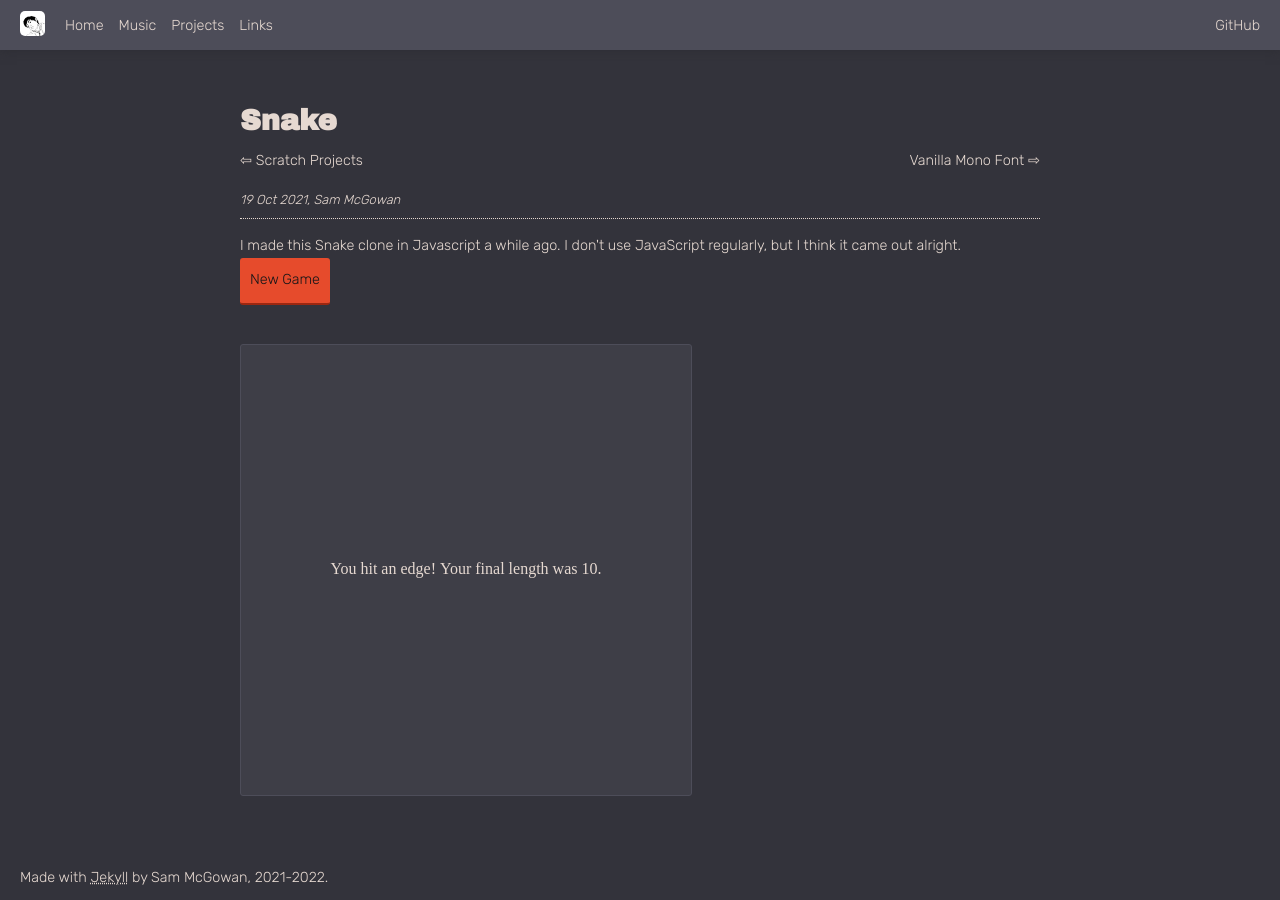
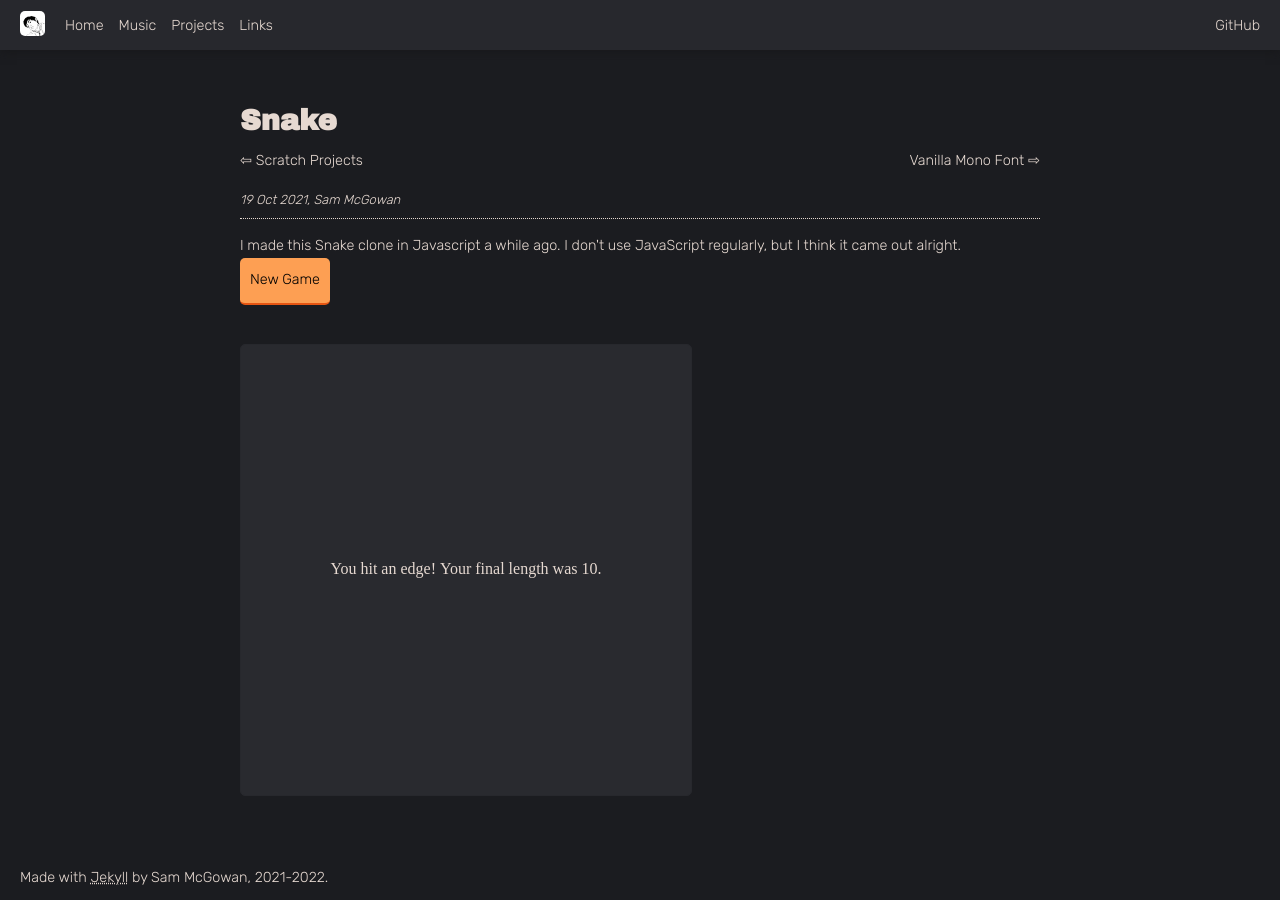
Before and after one commit to SamuelMcGowan/SamuelMcGowan.github.io, a Jekyll site: the page built from _posts/2021-10-19-snake.html, in a window 1280 px wide. Built offline with Jekyll 4.4.1, drawn with Linux system fonts in a browser that asks for light colours.

Commit message:
Update style.

```diff
--- a/assets/css/styles.scss
+++ b/assets/css/styles.scss
@@ -3,23 +3,23 @@
 
 @import url('https://fonts.googleapis.com/css2?family=Archivo+Black&family=Rubik:wght@300;700&family=Work+Sans&display=swap');
 
-$bg-color: #33333b;
-$bg-color-light: #4d4d59;
-$bg-color-dark: #2d2d33;
-$bg-color-darkest: #161618;
-$bg-color-mid: #3e3e47;
+$bg-color: #1b1c20;
+$bg-color-light: #27282d;
+$bg-color-dark: #161618;
+$bg-color-darkest: #000000;
+$bg-color-mid: #292a2f;
 $fg-color: #e6d9d1;
 $fg-color-light: #f7f1ed;
 $fg-color-dark: #b6afab;
-$accent-color: #e64b2c;
-$accent-color-dark: #9c2710;
-$secondary-accent: #53aec5;
+$accent-color: #fd9f53;
+$accent-color-dark: #e65512;
+$secondary-accent: #6cbbe6;
 
-$corner-size: 3px;
+$corner-size: 5px;
 
 $font-size-code: 13px;
 
-$fade-speed: 30ms;
+$fade-speed: 15ms;
 $fade-speed-slow: 100ms;
 
 @mixin nospace {
```
